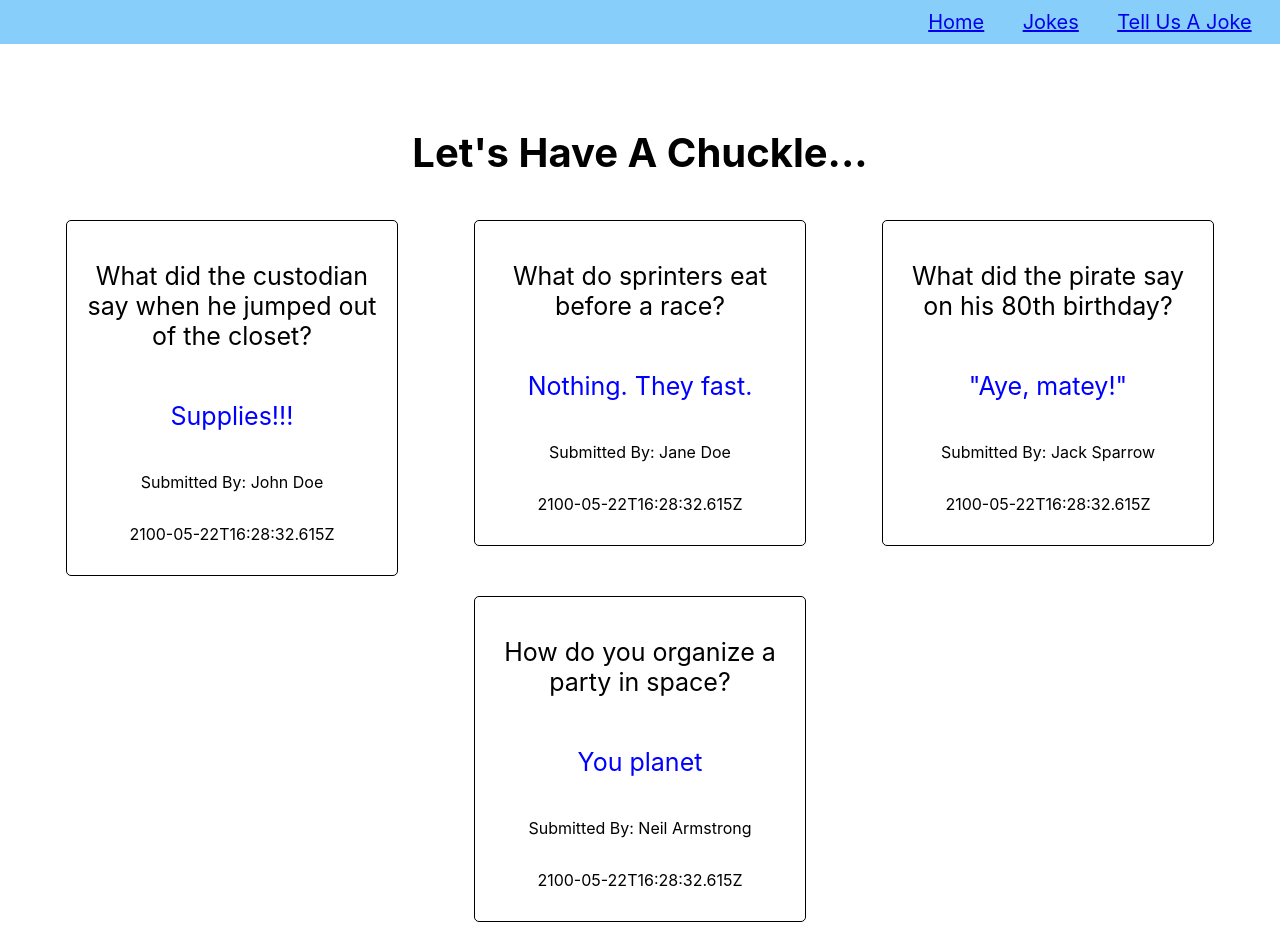
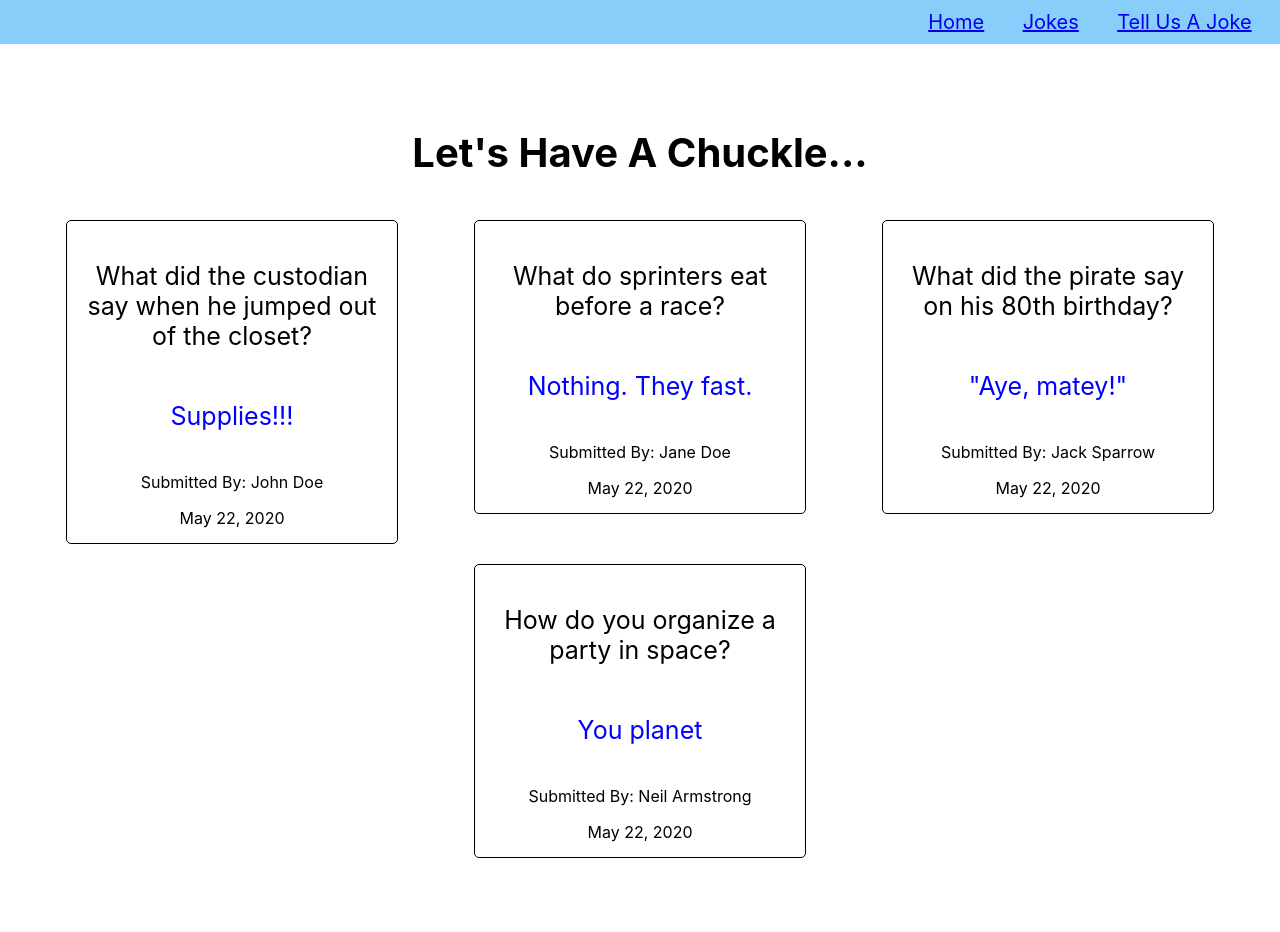
Before and after one commit to CaitlinGreer/chuckles-app, a React (Create React App) app: page /jokes-list in a window 1280 px wide. After the commit the page ends 868 px from the top, so only its background shows below. Built offline with nearby package versions, Linux system fonts and the light colour scheme.

Commit message:
added moment and date posted

```diff
--- a/package.json
+++ b/package.json
@@ -6,8 +6,10 @@
     "@testing-library/jest-dom": "^5.11.10",
     "@testing-library/react": "^11.2.6",
     "@testing-library/user-event": "^12.8.3",
+    "moment": "^2.29.1",
     "react": "^17.0.2",
     "react-dom": "^17.0.2",
+    "react-moment": "^1.1.1",
     "react-router-dom": "^5.2.0",
     "react-scripts": "4.0.3",
     "web-vitals": "^1.1.1"
--- a/src/DummyJokes.js
+++ b/src/DummyJokes.js
@@ -4,28 +4,28 @@ const dummyJokes = [
         joke: 'What did the custodian say when he jumped out of the closet?',
         punchline: 'Supplies!!!',
         submitted_by: 'John Doe',
-        date_submitted: '2100-05-22T16:28:32.615Z'
+        date_submitted: '2020-05-22T16:28:32.615Z'
     },
     {
         id: 2,
         joke: 'What do sprinters eat before a race?',
         punchline: 'Nothing.  They fast.',
         submitted_by: 'Jane Doe',
-        date_submitted: '2100-05-22T16:28:32.615Z'
+        date_submitted: '2020-05-22T16:28:32.615Z'
     },
     {
         id: 3,
         joke: 'What did the pirate say on his 80th birthday?',
         punchline: '"Aye, matey!"',
         submitted_by: 'Jack Sparrow',
-        date_submitted: '2100-05-22T16:28:32.615Z'
+        date_submitted: '2020-05-22T16:28:32.615Z'
     },
     {
         id: 4,
         joke: 'How do you organize a party in space?',
         punchline: 'You planet',
         submitted_by: 'Neil Armstrong',
-        date_submitted: '2100-05-22T16:28:32.615Z'
+        date_submitted: '2020-05-22T16:28:32.615Z'
     },
 ]
 
--- a/src/JokeCard/JokeCard.js
+++ b/src/JokeCard/JokeCard.js
@@ -1,4 +1,5 @@
 import React from 'react'
+import Moment from 'react-moment'
 
 import './JokeCard.css'
 
@@ -9,7 +10,7 @@ function JokeCard(props){
                     <p className='joke'>{props.joke}</p>
                     <p className='punchline'>{props.punchline}</p>
                     <p className='user-name'>Submitted By: {props.submitted_by}</p>
-                    <p className='date-submitted'>{props.date_submitted}</p>
+                    <Moment format='MMM D, YYYY' className='date-submitted'>{props.date_submitted}</Moment>
                 </div>
             </div>
 
```
Also changed, not shown: 1 other file (tests, documents, lock files or other folders).
